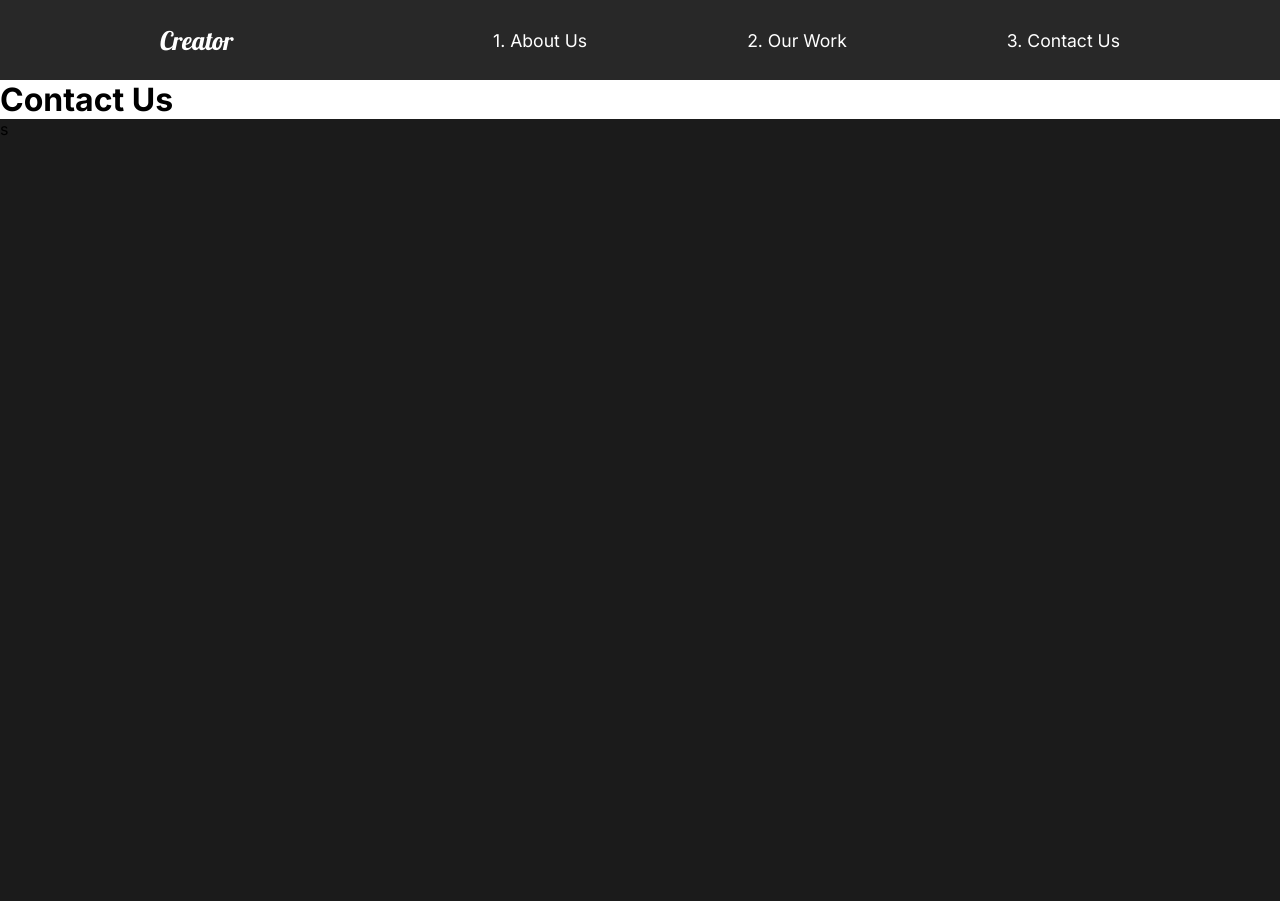
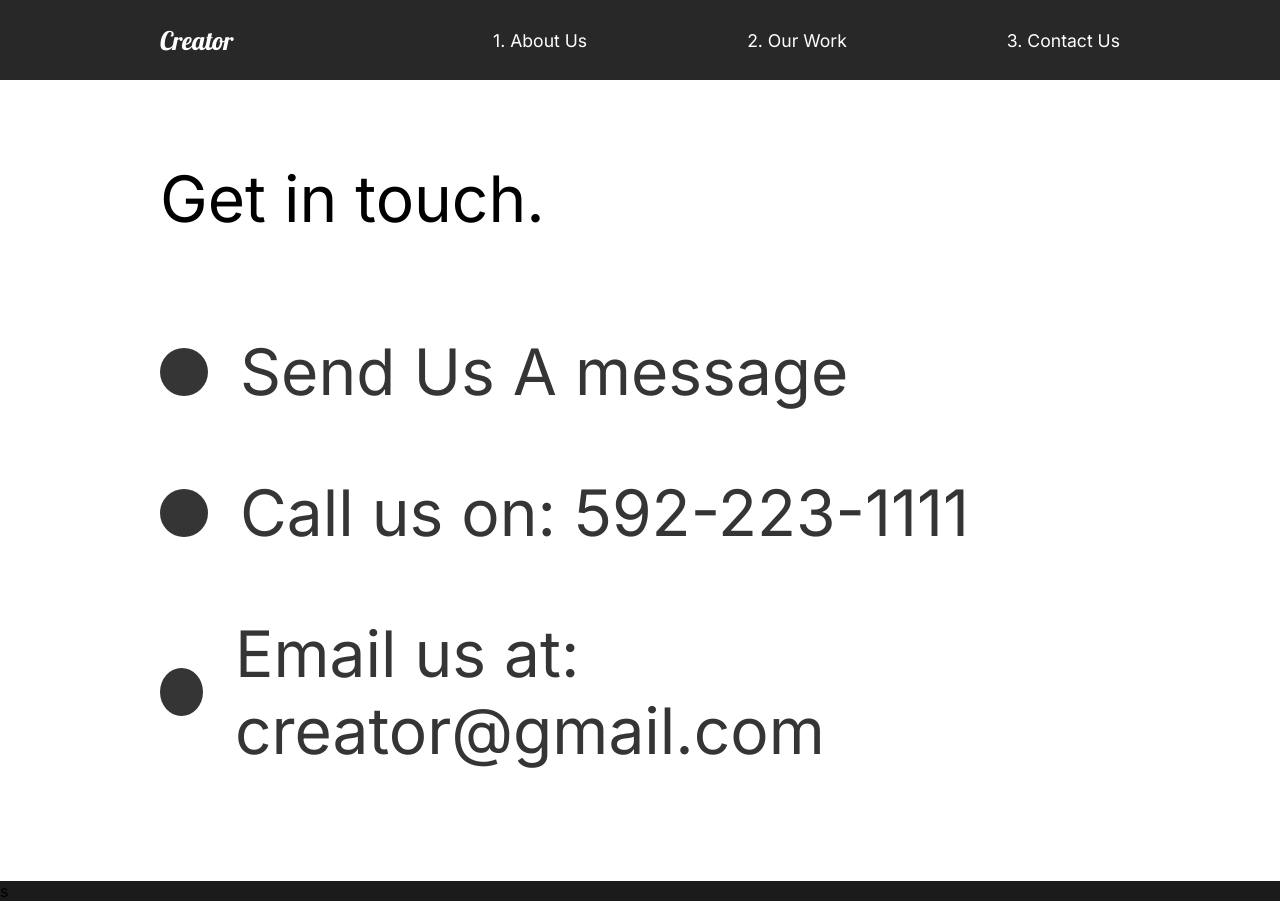
Before and after one commit to fardeenmohd/react-creator-portfolio, a React (Create React App) app: page /contact in a window 1280 px wide. Before the commit the page ends 800 px from the top, so only its background shows below. Built offline with nearby package versions, Linux system fonts and the light colour scheme.

Commit message:
Add scroll to top custom hook

```diff
--- a/src/App.js
+++ b/src/App.js
@@ -10,10 +10,12 @@
 import ContactUs from "./pages/ContactUs";
 import OurWork from "./pages/OurWork";
 import MovieDetail from "./pages/MovieDetail";
+
 //Router Stuff
 import { Switch, Route, useLocation } from "react-router-dom";
 //Animation
 import { AnimatePresence } from "framer-motion";
+
 function App() {
   const location = useLocation();
   return (
--- a/src/components/GlobalStyle.js
+++ b/src/components/GlobalStyle.js
@@ -10,6 +10,7 @@
 body {
   background: #1b1b1b;
   font-family: 'Inter', sans-serif;
+  overflow-x: hidden;
 }
 
 button {
--- a/src/components/Nav.js
+++ b/src/components/Nav.js
@@ -32,6 +32,9 @@
   align-items: center;
   padding: 1rem 10rem;
   background: #282828;
+  position: sticky;
+  top: 0;
+  z-index: 10;
   a {
     color: white;
     text-decoration: none;
--- /dev/null
+++ b/src/components/ScrollTop.js
@@ -0,0 +1,15 @@
+import { useEffect } from "react";
+import { useLocation } from "react-router-dom";
+
+const ScrollTop = () => {
+  const { pathname } = useLocation();
+  useEffect(() => {
+    window.scroll({
+      top: 0,
+      left: 0,
+    });
+  }, [pathname]);
+  return null;
+};
+
+export default ScrollTop;
--- a/src/pages/AboutUs.js
+++ b/src/pages/AboutUs.js
@@ -6,6 +6,7 @@
 //Animations
 import { motion } from "framer-motion";
 import { pageAnimation } from "../animation";
+import ScrollTop from "../components/ScrollTop";
 
 const AboutUs = () => {
   return (
@@ -18,6 +19,7 @@
       <AboutSection />
       <ServicesSection />
       <FaqSection />
+      <ScrollTop />
     </motion.div>
   );
 };
--- a/src/pages/ContactUs.js
+++ b/src/pages/ContactUs.js
@@ -1,20 +1,77 @@
 import React from "react";
 //Animations
 import { motion } from "framer-motion";
-import { pageAnimation } from "../animation";
+import { pageAnimation, titleAnim } from "../animation";
+
+import styled from "styled-components";
 
 const ContactUs = () => {
   return (
-    <motion.div
+    <ContactStyle
       variants={pageAnimation}
       exit="exit"
       initial="hidden"
       animate="show"
       style={{ background: "#fff" }}
     >
-      <h1>Contact Us</h1>
-    </motion.div>
+      <Title>
+        <Hide>
+          <motion.h2 variants={titleAnim}>Get in touch.</motion.h2>
+        </Hide>
+      </Title>
+      <div>
+        <Hide>
+          <Social variants={titleAnim}>
+            <Circle />
+            <h2>Send Us A message</h2>
+          </Social>
+        </Hide>
+        <Hide>
+          <Social variants={titleAnim}>
+            <Circle />
+            <h2>Call us on: 592-223-1111</h2>
+          </Social>
+        </Hide>
+
+        <Hide>
+          <Social variants={titleAnim}>
+            <Circle />
+            <h2>Email us at: creator@gmail.com</h2>
+          </Social>
+        </Hide>
+      </div>
+    </ContactStyle>
   );
 };
 
+const ContactStyle = styled(motion.div)`
+  padding: 5rem 10rem;
+  color: #353535;
+  min-height: 90vh;
+`;
+
+const Title = styled.div`
+  margin-bottom: 4rem;
+  color: black;
+`;
+
+const Hide = styled.div`
+  overflow: hidden;
+`;
+
+const Circle = styled.div`
+  border-radius: 50%;
+  width: 3rem;
+  height: 3rem;
+  background: #353535;
+`;
+
+const Social = styled(motion.div)`
+  display: flex;
+  align-items: center;
+  h2 {
+    margin: 2rem;
+  }
+`;
+
 export default ContactUs;
--- a/src/pages/OurWork.js
+++ b/src/pages/OurWork.js
@@ -12,6 +12,7 @@
   slider,
   sliderContainer,
 } from "../animation";
+import ScrollTop from "../components/ScrollTop";
 
 import { useScroll } from "../components/useScroll";
 //Images
@@ -65,6 +66,7 @@
           <img src={goodtimes} alt="" />
         </Link>
       </Movie>
+      <ScrollTop />
     </Work>
   );
 };
```
